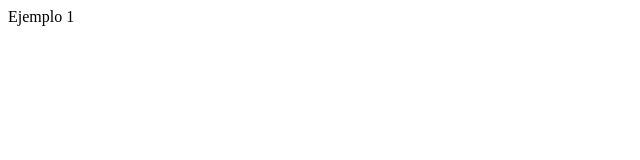
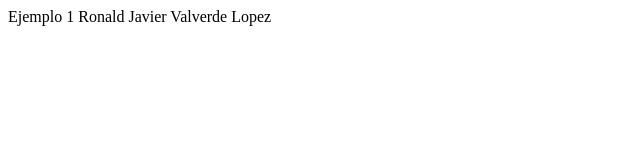
Before and after one commit to rvalverdel/codigoonline1, a plain HTML site: page Semana1/Dia1/index.html in a window 1280 px wide. Shown: the whole page, without its empty margins (0-640 px from the left). Drawn offline with Linux system fonts and the light colour scheme.

Commit message:
Agregue mi nombre completo

```diff
--- a/Semana1/Dia1/index.html
+++ b/Semana1/Dia1/index.html
@@ -1,3 +1,3 @@
 <p>
-   Ejemplo 1
+   Ejemplo 1 Ronald Javier Valverde Lopez
 </p>
```
